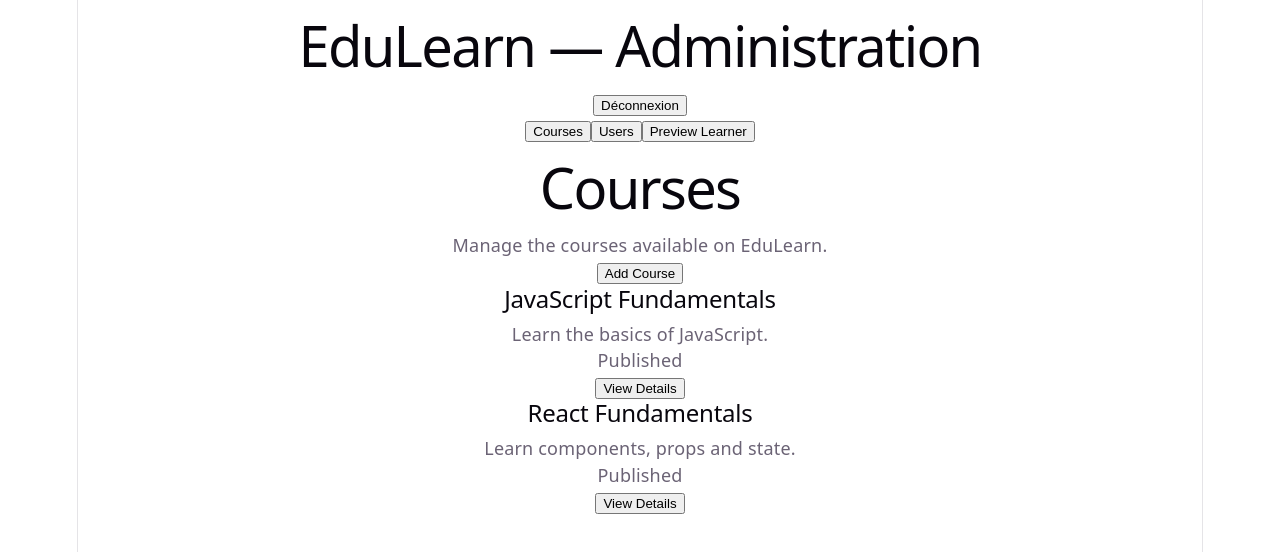
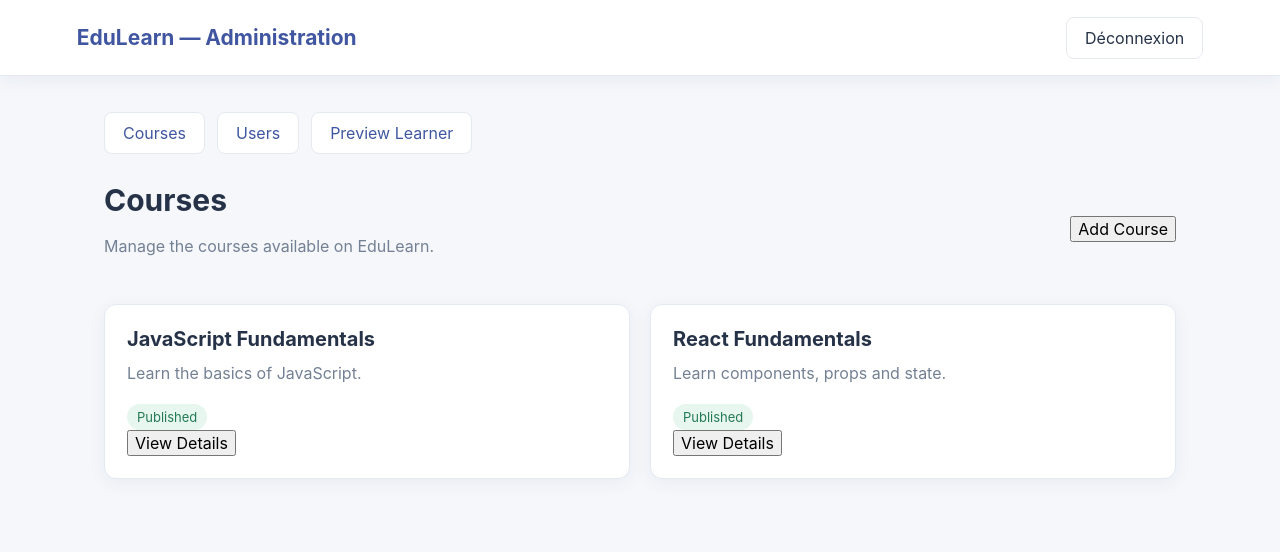
Before and after one commit to chahd-05/LMS-React, a React (Vite) app in the folder Front-end/: page / in a window 1280 px wide. Shown: the top 552 px of the page. Built offline with nearby package versions, Linux system fonts and the light colour scheme.

Commit message:
Refactor CSS styles for improved layout and design consistency

```diff
--- a/Front-end/src/App.css
+++ b/Front-end/src/App.css
@@ -1,184 +1,77 @@
-.counter {
-  font-size: 16px;
-  padding: 5px 10px;
-  border-radius: 5px;
-  color: var(--accent);
-  background: var(--accent-bg);
-  border: 2px solid transparent;
-  transition: border-color 0.3s;
-  margin-bottom: 24px;
 
-  &:hover {
-    border-color: var(--accent-border);
-  }
-  &:focus-visible {
-    outline: 2px solid var(--accent);
-    outline-offset: 2px;
-  }
+/* Shared button styles */
+
+button {
+  transition: background-color 0.2s ease, border-color 0.2s ease;
 }
 
-.hero {
-  position: relative;
+/* Course and user cards */
 
-  .base,
-  .framework,
-  .vite {
-    inset-inline: 0;
-    margin: 0 auto;
-  }
-
-  .base {
-    width: 170px;
-    position: relative;
-    z-index: 0;
-  }
-
-  .framework,
-  .vite {
-    position: absolute;
-  }
-
-  .framework {
-    z-index: 1;
-    top: 34px;
-    height: 28px;
-    transform: perspective(2000px) rotateZ(300deg) rotateX(44deg) rotateY(39deg)
-      scale(1.4);
-  }
-
-  .vite {
-    z-index: 0;
-    top: 107px;
-    height: 26px;
-    width: auto;
-    transform: perspective(2000px) rotateZ(300deg) rotateX(40deg) rotateY(39deg)
-      scale(0.8);
-  }
+.course-card,
+.user-card {
+  display: flex;
+  flex-direction: column;
+  justify-content: space-between;
+  gap: 18px;
+  min-width: 0;
 }
 
-#center {
-  display: flex;
-  flex-direction: column;
-  gap: 25px;
-  place-content: center;
-  place-items: center;
-  flex-grow: 1;
-
-  @media (max-width: 1024px) {
-    padding: 32px 20px 24px;
-    gap: 18px;
-  }
+.course-card button,
+.user-card button {
+  align-self: flex-start;
 }
 
-#next-steps {
+/* Loading state */
+
+.loading {
   display: flex;
-  border-top: 1px solid var(--border);
-  text-align: left;
-
-  & > div {
-    flex: 1 1 0;
-    padding: 32px;
-    @media (max-width: 1024px) {
-      padding: 24px 20px;
-    }
-  }
-
-  .icon {
-    margin-bottom: 16px;
-    width: 22px;
-    height: 22px;
-  }
-
-  @media (max-width: 1024px) {
-    flex-direction: column;
-    text-align: center;
-  }
+  justify-content: center;
+  align-items: center;
+  min-height: 180px;
+  color: var(--primary);
+  font-weight: 600;
 }
 
-#docs {
-  border-right: 1px solid var(--border);
+/* Error message */
 
-  @media (max-width: 1024px) {
-    border-right: none;
-    border-bottom: 1px solid var(--border);
-  }
+.error-message {
+  padding: 14px 18px;
+  margin-bottom: 20px;
+  color: var(--danger);
+  background: #fff0f1;
+  border: 1px solid #f3c5ca;
+  border-radius: 8px;
 }
 
-#next-steps ul {
-  list-style: none;
-  padding: 0;
-  display: flex;
-  gap: 8px;
-  margin: 32px 0 0;
+/* Primary and secondary buttons */
 
-  .logo {
-    height: 18px;
-  }
-
-  a {
-    color: var(--text-h);
-    font-size: 16px;
-    border-radius: 6px;
-    background: var(--social-bg);
-    display: flex;
-    padding: 6px 12px;
-    align-items: center;
-    gap: 8px;
-    text-decoration: none;
-    transition: box-shadow 0.3s;
-
-    &:hover {
-      box-shadow: var(--shadow);
-    }
-    .button-icon {
-      height: 18px;
-      width: 18px;
-    }
-  }
-
-  @media (max-width: 1024px) {
-    margin-top: 20px;
-    flex-wrap: wrap;
-    justify-content: center;
-
-    li {
-      flex: 1 1 calc(50% - 8px);
-    }
-
-    a {
-      width: 100%;
-      justify-content: center;
-      box-sizing: border-box;
-    }
-  }
+.button {
+  padding: 10px 18px;
+  border: 1px solid transparent;
+  border-radius: 8px;
+  font-weight: 600;
 }
 
-#spacer {
-  height: 88px;
-  border-top: 1px solid var(--border);
-  @media (max-width: 1024px) {
-    height: 48px;
-  }
+.button-primary {
+  color: white;
+  background: var(--primary);
 }
 
-.ticks {
-  position: relative;
-  width: 100%;
+.button-primary:hover {
+  background: var(--primary-dark);
+}
 
-  &::before,
-  &::after {
-    content: '';
-    position: absolute;
-    top: -4.5px;
-    border: 5px solid transparent;
-  }
+.button-secondary {
+  color: var(--primary);
+  background: #eef1fa;
+  border-color: #dce2f5;
+}
 
-  &::before {
-    left: 0;
-    border-left-color: var(--border);
-  }
-  &::after {
-    right: 0;
-    border-right-color: var(--border);
-  }
+.button-secondary:hover {
+  background: #e0e6f7;
 }
+
+button:disabled {
+  cursor: not-allowed;
+  opacity: 0.6;
+}
--- a/Front-end/src/index.css
+++ b/Front-end/src/index.css
@@ -1,111 +1,228 @@
+
 :root {
-  --text: #6b6375;
-  --text-h: #08060d;
-  --bg: #fff;
-  --border: #e5e4e7;
-  --code-bg: #f4f3ec;
-  --accent: #aa3bff;
-  --accent-bg: rgba(170, 59, 255, 0.1);
-  --accent-border: rgba(170, 59, 255, 0.5);
-  --social-bg: rgba(244, 243, 236, 0.5);
-  --shadow:
-    rgba(0, 0, 0, 0.1) 0 10px 15px -3px, rgba(0, 0, 0, 0.05) 0 4px 6px -2px;
-
-  --sans: system-ui, 'Segoe UI', Roboto, sans-serif;
-  --heading: system-ui, 'Segoe UI', Roboto, sans-serif;
-  --mono: ui-monospace, Consolas, monospace;
-
-  font: 18px/145% var(--sans);
-  letter-spacing: 0.18px;
-  color-scheme: light dark;
-  color: var(--text);
-  background: var(--bg);
+  font-family: Inter, system-ui, -apple-system, BlinkMacSystemFont, "Segoe UI", sans-serif;
+  color: #263247;
+  background: #f5f7fb;
   font-synthesis: none;
   text-rendering: optimizeLegibility;
   -webkit-font-smoothing: antialiased;
   -moz-osx-font-smoothing: grayscale;
 
-  @media (max-width: 1024px) {
-    font-size: 16px;
-  }
+  --primary: #4056a1;
+  --primary-dark: #30427f;
+  --background: #f5f7fb;
+  --surface: #ffffff;
+  --text: #263247;
+  --muted: #748094;
+  --border: #e5e9f0;
+  --danger: #c0394b;
+  --radius: 12px;
+  --shadow: 0 4px 18px rgba(31, 45, 75, 0.06);
 }
 
-@media (prefers-color-scheme: dark) {
-  :root {
-    --text: #9ca3af;
-    --text-h: #f3f4f6;
-    --bg: #16171d;
-    --border: #2e303a;
-    --code-bg: #1f2028;
-    --accent: #c084fc;
-    --accent-bg: rgba(192, 132, 252, 0.15);
-    --accent-border: rgba(192, 132, 252, 0.5);
-    --social-bg: rgba(47, 48, 58, 0.5);
-    --shadow:
-      rgba(0, 0, 0, 0.4) 0 10px 15px -3px, rgba(0, 0, 0, 0.25) 0 4px 6px -2px;
-  }
-
-  #social .button-icon {
-    filter: invert(1) brightness(2);
-  }
+* {
+  box-sizing: border-box;
 }
 
 body {
   margin: 0;
+  min-width: 320px;
+  min-height: 100vh;
+  background: var(--background);
+}
+
+button,
+input,
+textarea,
+select {
+  font: inherit;
+}
+
+button {
+  cursor: pointer;
+}
+
+button:focus-visible {
+  outline: 3px solid rgba(64, 86, 161, 0.3);
+  outline-offset: 3px;
 }
 
 #root {
-  width: 1126px;
-  max-width: 100%;
-  margin: 0 auto;
-  text-align: center;
-  border-inline: 1px solid var(--border);
-  min-height: 100svh;
-  display: flex;
-  flex-direction: column;
-  box-sizing: border-box;
+  min-height: 100vh;
 }
 
-h1,
-h2 {
-  font-family: var(--heading);
-  font-weight: 500;
-  color: var(--text-h);
+.app-layout {
+  min-height: 100vh;
 }
 
-h1 {
-  font-size: 56px;
-  letter-spacing: -1.68px;
-  margin: 32px 0;
-  @media (max-width: 1024px) {
-    font-size: 36px;
-    margin: 20px 0;
+.app-header {
+  min-height: 76px;
+  padding: 16px 6%;
+  display: flex;
+  align-items: center;
+  justify-content: space-between;
+  gap: 16px;
+  background: var(--surface);
+  border-bottom: 1px solid var(--border);
+  box-shadow: var(--shadow);
+}
+
+.app-header h1 {
+  margin: 0;
+  color: var(--primary);
+  font-size: 21px;
+  font-weight: 700;
+  letter-spacing: 0;
+}
+
+.app-header button {
+  padding: 10px 18px;
+  border: 1px solid var(--border);
+  border-radius: 8px;
+  background: var(--surface);
+  color: var(--text);
+}
+
+.app-header button:hover {
+  background: var(--background);
+}
+
+.app-main {
+  width: min(1120px, 100%);
+  margin: 0 auto;
+  padding: 36px 24px;
+}
+
+.page {
+  width: 100%;
+}
+
+.page-header {
+  display: flex;
+  justify-content: space-between;
+  align-items: center;
+  gap: 20px;
+  margin-bottom: 28px;
+}
+
+.page-header h1 {
+  margin: 0 0 8px;
+  color: var(--text);
+  font-size: 30px;
+  font-weight: 700;
+}
+
+.page-header p,
+.page p {
+  color: var(--muted);
+  line-height: 1.6;
+}
+
+.page h2 {
+  color: var(--text);
+  font-size: 20px;
+}
+
+.page-navigation {
+  display: flex;
+  gap: 12px;
+  margin-bottom: 28px;
+  flex-wrap: wrap;
+}
+
+.page-navigation button {
+  padding: 10px 18px;
+  color: var(--primary);
+  background: var(--surface);
+  border: 1px solid var(--border);
+  border-radius: 8px;
+}
+
+.page-navigation button:hover {
+  color: white;
+  background: var(--primary);
+}
+
+.courses-list,
+.users-list {
+  display: grid;
+  grid-template-columns: repeat(auto-fit, minmax(260px, 1fr));
+  gap: 20px;
+}
+
+.course-card,
+.user-card,
+.empty-state {
+  padding: 22px;
+  background: var(--surface);
+  border: 1px solid var(--border);
+  border-radius: var(--radius);
+  box-shadow: var(--shadow);
+}
+
+.course-card h2,
+.user-card h2 {
+  margin: 0 0 10px;
+}
+
+.course-card p,
+.user-card p {
+  margin: 8px 0;
+}
+
+.course-card span {
+  display: inline-block;
+  margin-top: 10px;
+  padding: 5px 10px;
+  color: #247a55;
+  background: #e7f6ee;
+  border-radius: 20px;
+  font-size: 13px;
+}
+
+.empty-state {
+  text-align: center;
+  padding: 40px 20px;
+}
+
+.empty-state h2,
+.empty-state h3 {
+  margin: 0 0 10px;
+}
+
+.learner-courses {
+  margin-top: 28px;
+}
+
+.learner-courses > h2 {
+  margin-bottom: 18px;
+}
+
+@media (max-width: 600px) {
+  .app-header {
+    padding: 16px 20px;
+    align-items: flex-start;
+  }
+
+  .app-header h1 {
+    font-size: 17px;
+  }
+
+  .app-main {
+    padding: 24px 16px;
+  }
+
+  .page-header {
+    align-items: flex-start;
+    flex-direction: column;
+  }
+
+  .page-header h1 {
+    font-size: 25px;
+  }
+
+  .courses-list,
+  .users-list {
+    grid-template-columns: 1fr;
   }
 }
-h2 {
-  font-size: 24px;
-  line-height: 118%;
-  letter-spacing: -0.24px;
-  margin: 0 0 8px;
-  @media (max-width: 1024px) {
-    font-size: 20px;
-  }
-}
-p {
-  margin: 0;
-}
-
-code,
-.counter {
-  font-family: var(--mono);
-  display: inline-flex;
-  border-radius: 4px;
-  color: var(--text-h);
-}
-
-code {
-  font-size: 15px;
-  line-height: 135%;
-  padding: 4px 8px;
-  background: var(--code-bg);
-}
```
